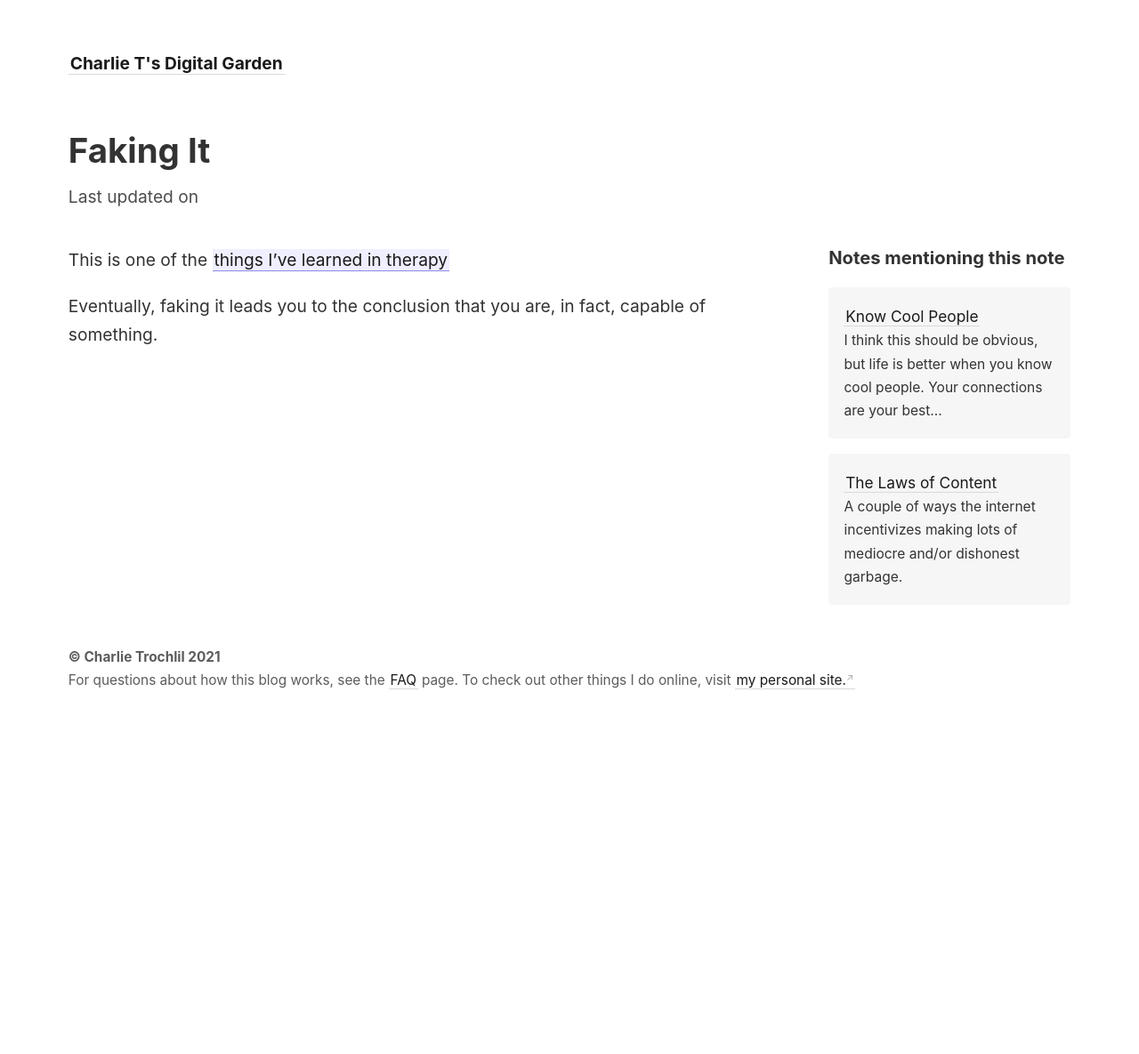
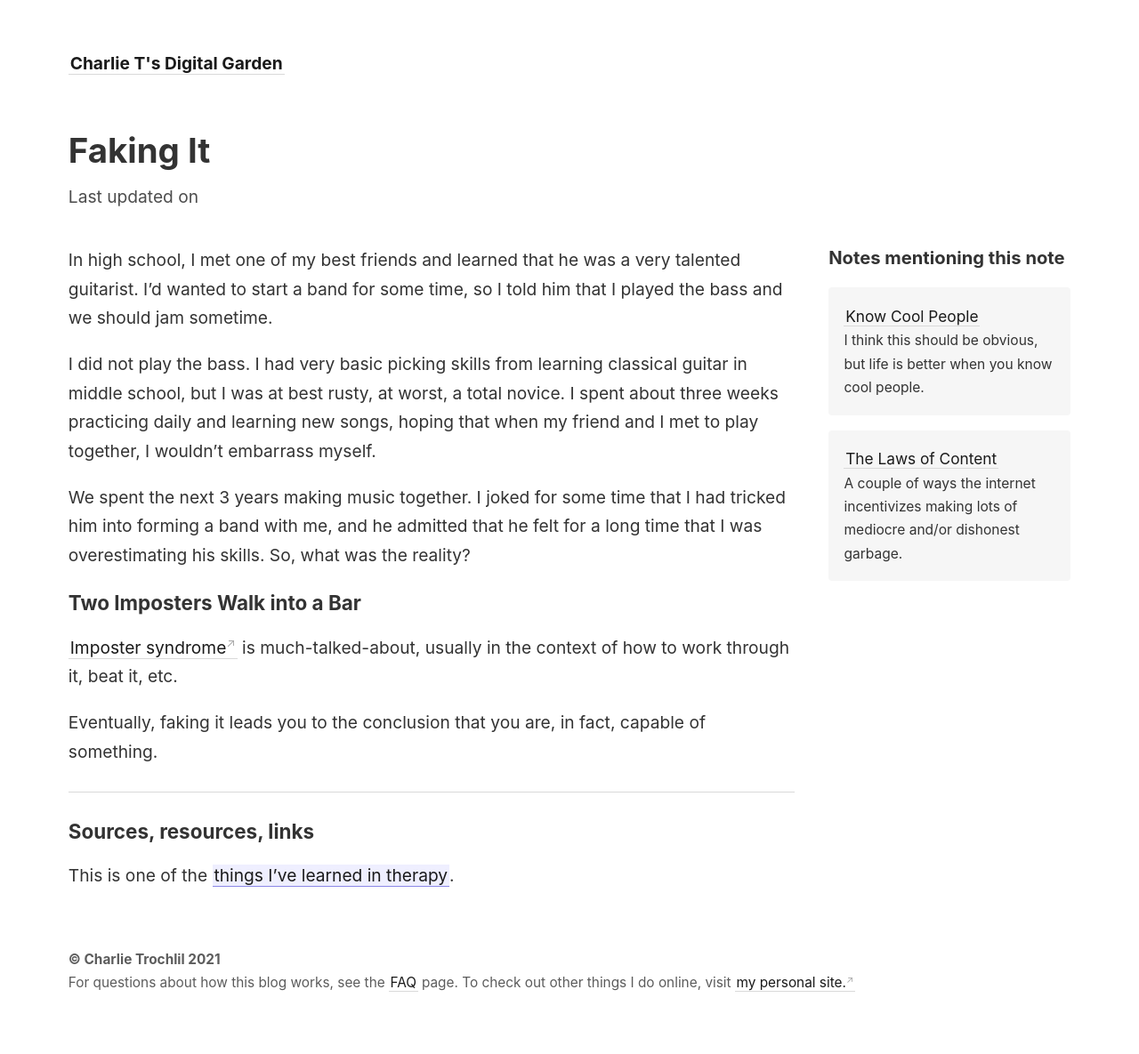
Before and after one commit to rhymeswithvocal/digital-garden, a Jekyll site: the page built from _notes/faking-it.md, in a window 1280 px wide. Shown: the whole page at 89% size. Built offline with Jekyll 4.4.1, drawn with Linux system fonts in a browser that asks for light colours; before the commit the page ends 900 px from its top, so only the background shows below that.

Commit message:
added new posts, an image, and wrote in many notes

```diff
--- a/_notes/faking-it.md
+++ b/_notes/faking-it.md
@@ -2,6 +2,21 @@
 title: Faking It
 ---
 
-This is one of the [[things I've learned in therapy]]
+
+
+In high school, I met one of my best friends and learned that he was a very talented guitarist. I'd wanted to start a band for some time, so I told him that I played the bass and we should jam sometime.
+
+I did not play the bass. I had very basic picking skills from learning classical guitar in middle school, but I was at best rusty, at worst, a total novice. I spent about three weeks practicing daily and learning new songs, hoping that when my friend and I met to play together, I wouldn't embarrass myself.
+
+We spent the next 3 years making music together. I joked for some time that I had tricked him into forming a band with me, and he admitted that he felt for a long time that I was overestimating his skills. So, what was the reality?
+
+### Two Imposters Walk into a Bar
+
+[Imposter syndrome](https://en.wikipedia.org/wiki/Impostor_syndrome) is much-talked-about, usually in the context of how to work through it, beat it, etc.
 
 Eventually, faking it leads you to the conclusion that you are, in fact, capable of something.
+
+---
+### Sources, resources, links
+
+This is one of the [[things I've learned in therapy]].
```
Also changed, not shown: _notes/cool-people.md (+3 -0 lines), _notes/criticism.md (added, +8 -0 lines), _notes/irrelevant-things.md (added, +9 -0 lines), _notes/laws-of-content.md (+2 -2 lines), _notes/scenes.md (+6 -2 lines), _notes/sucking.md (+4 -4 lines), _notes/psych-safety.md (line endings or trailing spaces), assets/isuck.JPG (added), 2 other files.
